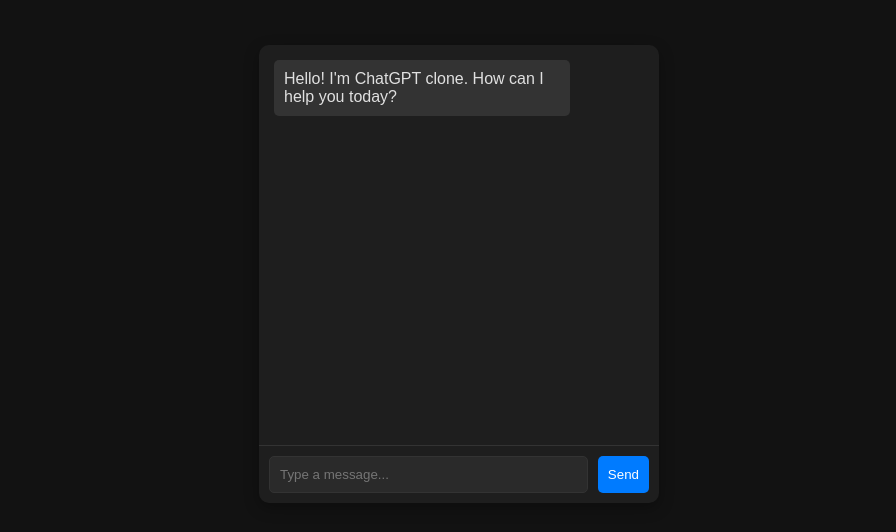
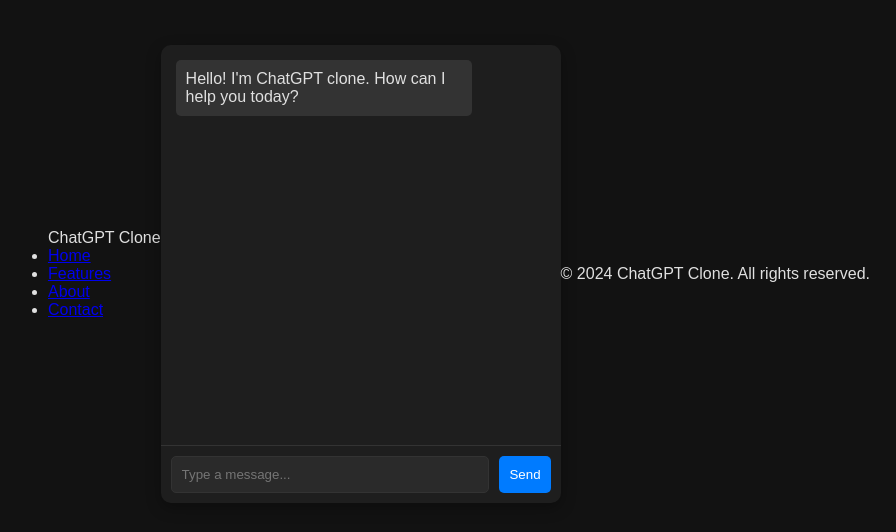
Before and after one commit to gokulkrishnas/Delulu-AI, a plain HTML site: page index.html in a window 1280 px wide. Shown: the part 126-658 px from the top of the page, without its empty margins (181-1077 px from the left). Drawn offline with Linux system fonts and the light colour scheme.

Commit message:
Update index.html

```diff
--- a/index.html
+++ b/index.html
@@ -3,10 +3,20 @@
 <head>
     <meta charset="UTF-8">
     <meta name="viewport" content="width=device-width, initial-scale=1.0">
-    <title>ChatGPT Clone - Dark Theme</title>
+    <title>ChatGPT Clone - Pitch Black Theme</title>
     <link rel="stylesheet" href="styles.css">
 </head>
 <body>
+    <nav>
+        <div class="logo">ChatGPT Clone</div>
+        <ul>
+            <li><a href="#">Home</a></li>
+            <li><a href="#">Features</a></li>
+            <li><a href="#">About</a></li>
+            <li><a href="#">Contact</a></li>
+        </ul>
+    </nav>
+
     <div class="chat-container">
         <div id="chatbox" class="chatbox">
             <div class="message bot-message">
@@ -19,6 +29,10 @@
         </div>
     </div>
 
+    <footer>
+        <p>&copy; 2024 ChatGPT Clone. All rights reserved.</p>
+    </footer>
+
     <script src="script.js"></script>
 </body>
 </html>
```
